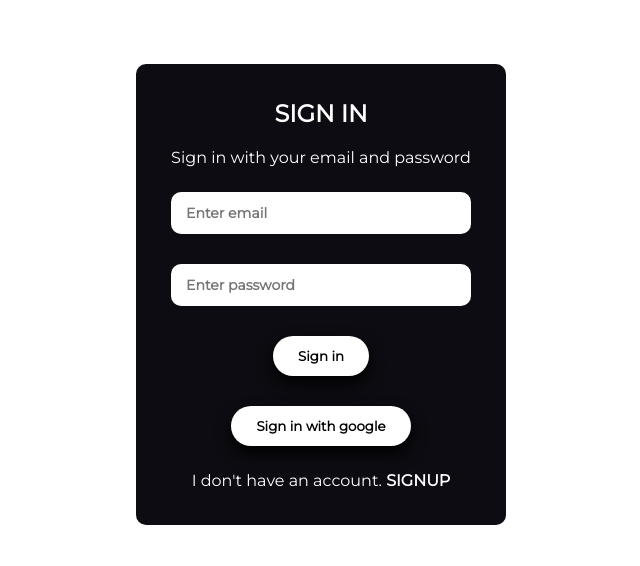
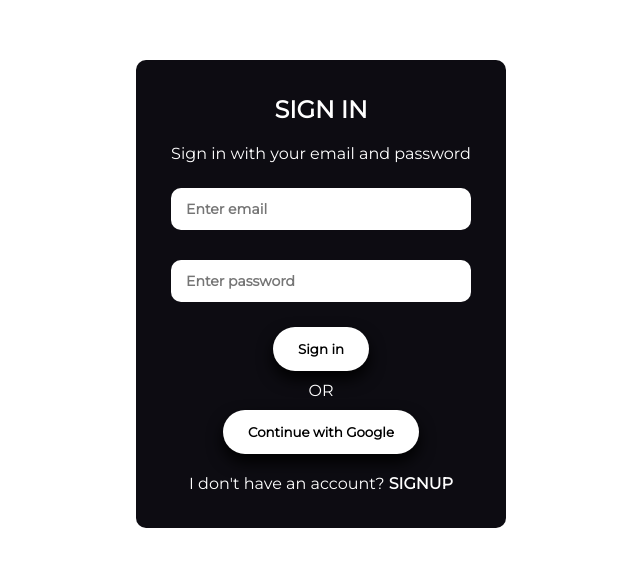
Before and after one commit to SharrySivia/Play.it, a React (Create React App) app: page /signin in a window 1280 px wide. Shown: the part 106-672 px from the top of the page, without its empty margins (319-959 px from the left). Built offline with nearby package versions, Linux system fonts and the light colour scheme; no server answers.

Commit message:
Added signup with google and updated custom button styles

```diff
--- a/package.json
+++ b/package.json
@@ -11,7 +11,8 @@
     "react": "^16.13.1",
     "react-dom": "^16.13.1",
     "react-router-dom": "^5.1.2",
-    "react-scripts": "3.4.1"
+    "react-scripts": "3.4.1",
+    "react-transition-group": "^4.4.1"
   },
   "scripts": {
     "start": "react-scripts start",
--- a/src/components/custom-button/custom-button.styles.scss
+++ b/src/components/custom-button/custom-button.styles.scss
@@ -5,11 +5,12 @@
   border-radius: 50px;
   display: block;
   cursor: pointer;
-  margin: 15px auto;
+  margin: 10px auto;
   box-shadow: 0 0.5rem 1rem black;
   transition: transform 0.2s ease;
   outline: none;
   font-weight: bold;
+  line-height: 20px;
 
   &:hover {
     transform: translateY(-3px);
--- a/src/components/sign-in/sign-in.component.jsx
+++ b/src/components/sign-in/sign-in.component.jsx
@@ -61,12 +61,13 @@ class SignIn extends React.Component {
           />
 
           <CustomButton type="submit">Sign in</CustomButton>
-          <CustomButton type="button" onClick={signInWithGoogle}>
-            Sign in with google
-          </CustomButton>
         </form>
-        <span>
-          I don't have an account. <Link to="/signup">Signup</Link>
+        <span>OR</span>
+        <CustomButton onClick={signInWithGoogle}>
+          Continue with Google
+        </CustomButton>
+        <span className="footer">
+          I don't have an account? <Link to="/signup">Signup</Link>
         </span>
       </Fragment>
     );
--- a/src/components/sign-up/sign-up.component.jsx
+++ b/src/components/sign-up/sign-up.component.jsx
@@ -1,7 +1,11 @@
 import React, { Fragment } from "react";
 import { Link } from "react-router-dom";
 
-import { auth, createUserProfileDocument } from "../../firebase/firebase.utils";
+import {
+  auth,
+  createUserProfileDocument,
+  signInWithGoogle,
+} from "../../firebase/firebase.utils";
 import FormInput from "../form-input/form-input.component";
 import CustomButton from "../custom-button/custom-button.component";
 
@@ -91,8 +95,12 @@ class SignUp extends React.Component {
           />
           <CustomButton type="submit">Signup</CustomButton>
         </form>
-        <span>
-          I already have an account. <Link to="/signin">Signin</Link>
+        <span>OR</span>
+        <CustomButton onClick={signInWithGoogle}>
+          Continue with Google
+        </CustomButton>
+        <span className="footer">
+          I already have an account? <Link to="/signin">Signin</Link>
         </span>
       </Fragment>
     );
--- a/src/pages/sign-in-sign-up/sign-in-sign-up.styles.scss
+++ b/src/pages/sign-in-sign-up/sign-in-sign-up.styles.scss
@@ -26,14 +26,34 @@
       flex-direction: column;
       align-items: center;
       width: 90%;
-      margin: 10px 0;
+      margin-top: 10px;
     }
 
-    a {
-      text-decoration: none;
-      color: white;
-      text-transform: uppercase;
-      font-weight: bold;
+    .footer {
+      margin-top: 10px;
+
+      a {
+        text-decoration: none;
+        color: white;
+        text-transform: uppercase;
+        font-weight: bold;
+      }
     }
   }
 }
+
+.card-enter {
+  opacity: 0;
+}
+
+.card-enter-active {
+  opacity: 1;
+  transition: opacity 200ms;
+}
+.card-exit {
+  opacity: 1;
+}
+.card-exit-active {
+  opacity: 0;
+  transition: opacity 200ms;
+}
```
Also changed, not shown: 1 other file (tests, documents, lock files or other folders).
